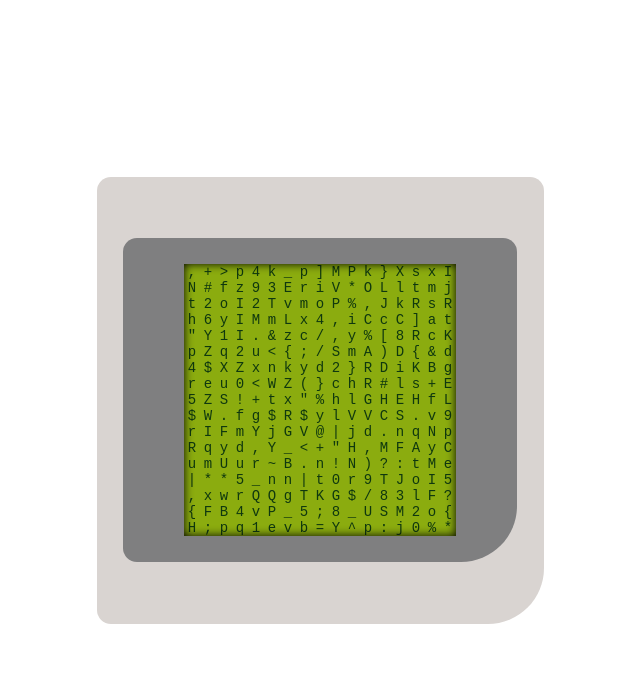
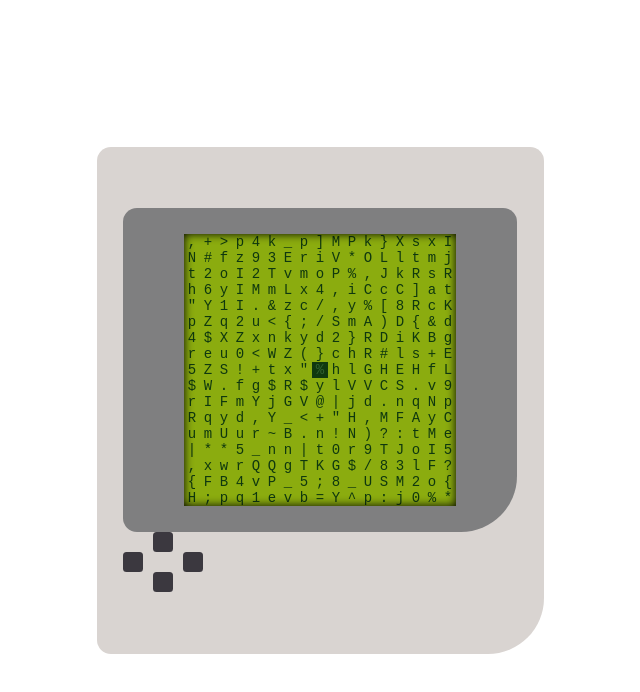
Before and after one commit to lanelps/asciimon, a website built with Vite: page index.html in a window 1280 px wide. Shown: the whole page, without its empty margins (320-960 px from the left). Built offline with nearby package versions, Linux system fonts and the light colour scheme.

Commit message:
gameboy styles and getting middle pixel

```diff
--- a/index.html
+++ b/index.html
@@ -15,6 +15,25 @@
             <div class="grid-overlay"></div>
           </div>
         </div>
+
+        <div class="nav-wrapper">
+          <div class="d-pad">
+            <div class="button-wrapper">
+              <button type="button" class="left"></button>
+            </div>
+
+            <div class="button-wrapper">
+              <button type="button" class="up"></button>
+            </div>
+            <div class="button-wrapper">
+              <button type="button" class="right"></button>
+            </div>
+
+            <div class="button-wrapper">
+              <button type="button" class="down"></button>
+            </div>
+          </div>
+        </div>
       </div>
     </div>
     <script type="module" src="/main.js"></script>
--- a/main.js
+++ b/main.js
@@ -5,20 +5,39 @@ import "./style.css";
 
 // global variables
 //
-const body = document.body;
+// const body = document.body;
 const app = document.querySelector(`.screen-wrapper`);
 const gridElement = document.getElementById(`grid`);
 
 // methods
 //
-function pixel(value, size) {
+function colorMiddlePixel(pixel) {
+  pixel.style.backgroundColor = `var(--green-100)`;
+  pixel.style.color = `var(--green-75)`;
+  pixel.style.color = `var(--green-75)`;
+  pixel.classList.add(`blink`);
+}
+
+function getMiddlePixel(matrix) {
+  const middleRowIndex = Math.round((matrix.length - 1) / 2);
+  const middleColumnIndex = Math.round((matrix[middleRowIndex].length - 1) / 2);
+
+  const middlePixel = document.querySelector(
+    `[data-row-index="${middleRowIndex}"][data-col-index="${middleColumnIndex}"]`
+  );
+  return middlePixel;
+}
+
+function pixel({ text, size, row, col }) {
   const pixelElement = document.createElement(`div`);
   pixelElement.classList.add(`pixel`);
   pixelElement.style.cssText = `
     width: ${size}px;
     height: ${size}px;
   `;
-  pixelElement.innerHTML = value;
+  pixelElement.innerHTML = text;
+  pixelElement.dataset.rowIndex = row;
+  pixelElement.dataset.colIndex = col;
 
   return pixelElement;
 }
@@ -36,7 +55,9 @@ function createGrid(matrix, options) {
 
   for (let i = 0; i < matrix.length; i++) {
     for (let j = 0; j < matrix[i].length; j++) {
-      gridElement.appendChild(pixel(matrix[i][j], pixelSize));
+      gridElement.appendChild(
+        pixel({ text: matrix[i][j], size: pixelSize, row: i, col: j })
+      );
     }
   }
 
@@ -77,6 +98,9 @@ function main() {
   setFontSize(pixelSize);
   const matrix = createMatrix(size);
   app.appendChild(createGrid(matrix, { width, height, pixelSize }));
+
+  const middlePixelElement = getMiddlePixel(matrix);
+  colorMiddlePixel(middlePixelElement);
 }
 
 window.addEventListener("DOMContentLoaded", () => {
--- a/style.css
+++ b/style.css
@@ -61,6 +61,7 @@
 #grid {
   position: relative;
   overflow: hidden;
+  background-color: var(--green-50);
 }
 
 .pixel {
@@ -79,3 +80,72 @@
   background-color: var(--green-75);
   transition: background-color 0s ease;
 }
+
+.nav-wrapper {
+  position: relative;
+  width: 100%;
+
+  display: flex;
+  align-items: center;
+  justify-content: space-between;
+}
+
+.d-pad {
+  position: relative;
+  display: flex;
+  flex-wrap: wrap;
+}
+
+.d-pad button {
+  position: relative;
+  display: block;
+  width: 20px;
+  height: 20px;
+
+  margin: 0;
+  padding: 0;
+
+  border: none;
+  border-radius: 0.25rem;
+  background-color: var(--grey-50);
+
+  cursor: pointer;
+  transition: background-color 0.15s ease;
+}
+
+.d-pad button:hover {
+  background-color: var(--grey-100);
+}
+
+.d-pad .button-wrapper:nth-child(1), .d-pad .button-wrapper:nth-child(4) {
+  flex-basis: 100%;
+}
+.d-pad .button-wrapper:nth-child(2), .d-pad .button-wrapper:nth-child(3) {
+  flex-basis: 50%;
+}
+
+.d-pad .button-wrapper:nth-child(1), .d-pad .button-wrapper:nth-child(4) {
+  display: flex;
+  justify-content: center;;
+}
+
+.d-pad .button-wrapper:nth-child(3) {
+  display: flex;
+  justify-content: end;
+}
+
+@keyframes blink {
+  0% {
+    opacity: 1;
+  }
+  50% {
+    opacity: 0;
+  }
+  100% {
+    opacity: 1;
+  }
+}
+
+.blink {
+  animation: blink 0.6s step-end infinite;
+}
```
